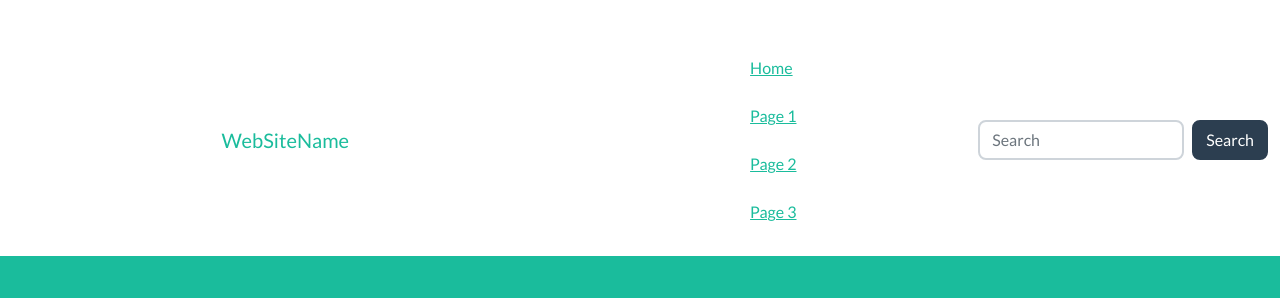
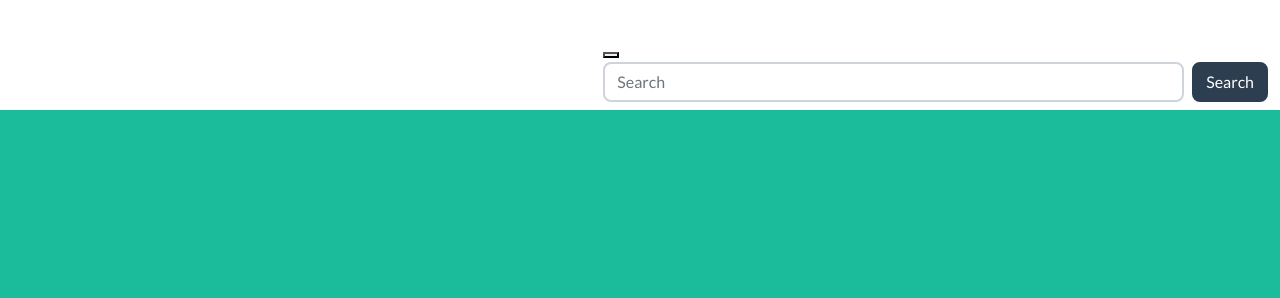
Before and after one commit to drylandscience/drylandscience.github.io, a plain HTML site: page index.html in a window 1280 px wide. Shown: the top 298 px of the page. Drawn offline with nearby package versions, Linux system fonts and the light colour scheme; files whose address does not match are found by name.

Commit message:
Update index.html

```diff
--- a/index.html
+++ b/index.html
@@ -20,15 +20,30 @@
         <!-- Navigation-->
          <nav class="navbar navbar-inverse">
           <div class="container-fluid">
-           <div class="navbar-header">
-           <a class="navbar-brand" href="#">WebSiteName</a>
-          </div>
-           <ul class="nav navbar-nav">
-            <li class="active"><a href="#">Home</a></li>
-            <li><a href="#">Page 1</a></li>
-            <li><a href="#">Page 2</a></li>
-            <li><a href="#">Page 3</a></li>
-           </ul>
+           <!-- Brand and toggle are grouped for better mobile display -->
+                <div class="navbar-header page-scroll">
+                <button type="button" class="navbar-toggle" data-toggle="collapse" data-target="#bs-example-navbar-collapse-1">
+                <span class="sr-only">Toggle navigation</span>
+                <span class="icon-bar"></span>
+                <span class="icon-bar"></span>
+                <span class="icon-bar"></span>
+                </button>
+                <a class="navbar-brand" style="color:white" href="#page-top">Dryland Science</a>
+                <a class="navbar-brand" style="color:white" href="#about">About</a>
+                <a class="navbar-brand" style="color:white" href="#research">Research</a>
+                <a class="navbar-brand" style="color:white" href="#publications">Publications</a>
+                <a class="navbar-brand" style="color:white" href="#presentations">Presentations</a>
+                <a class="navbar-brand" style="color:white" href="#cv">CV</a>
+
+                    <div class="collapse navbar-collapse" id="bs-example-navbar-collapse-1">
+                    <ul class="nav navbar-nav navbar-right">
+                        <li class="page-scroll"><a href="#about">About</a></li>
+                        <li class="page-scroll"><a href="#research">Research</a></li>
+                        <li class="page-scroll"><a href="#publications">Publications</a></li>
+                        <li class="page-scroll"><a href="#presentations">Presentations</a></li>
+                        <li class="page-scroll"><a href="#cv">CV</a></li>
+                    </ul>
+                </div>
                    <form class="d-flex">
                     <input class="form-control me-sm-2" type="text" placeholder="Search">
                     <button class="btn btn-secondary my-2 my-sm-0" type="submit">Search</button>
```
